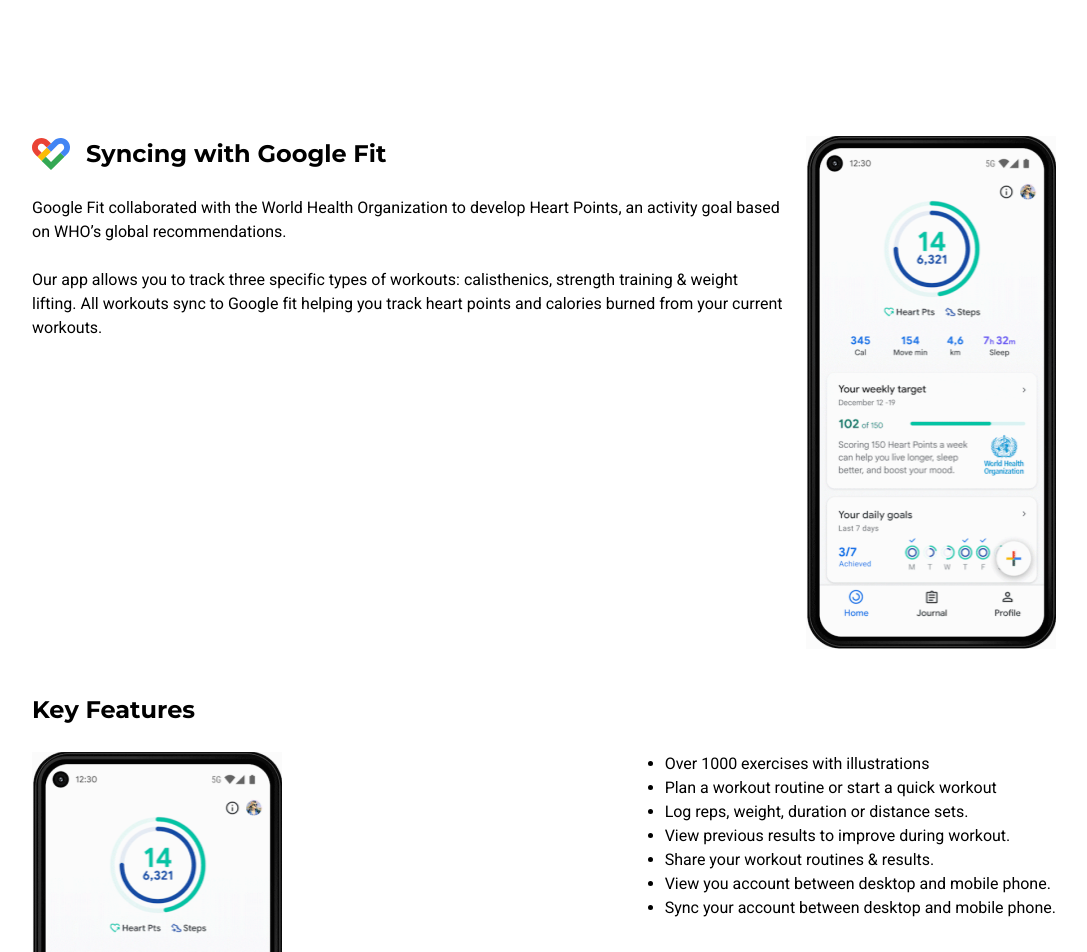
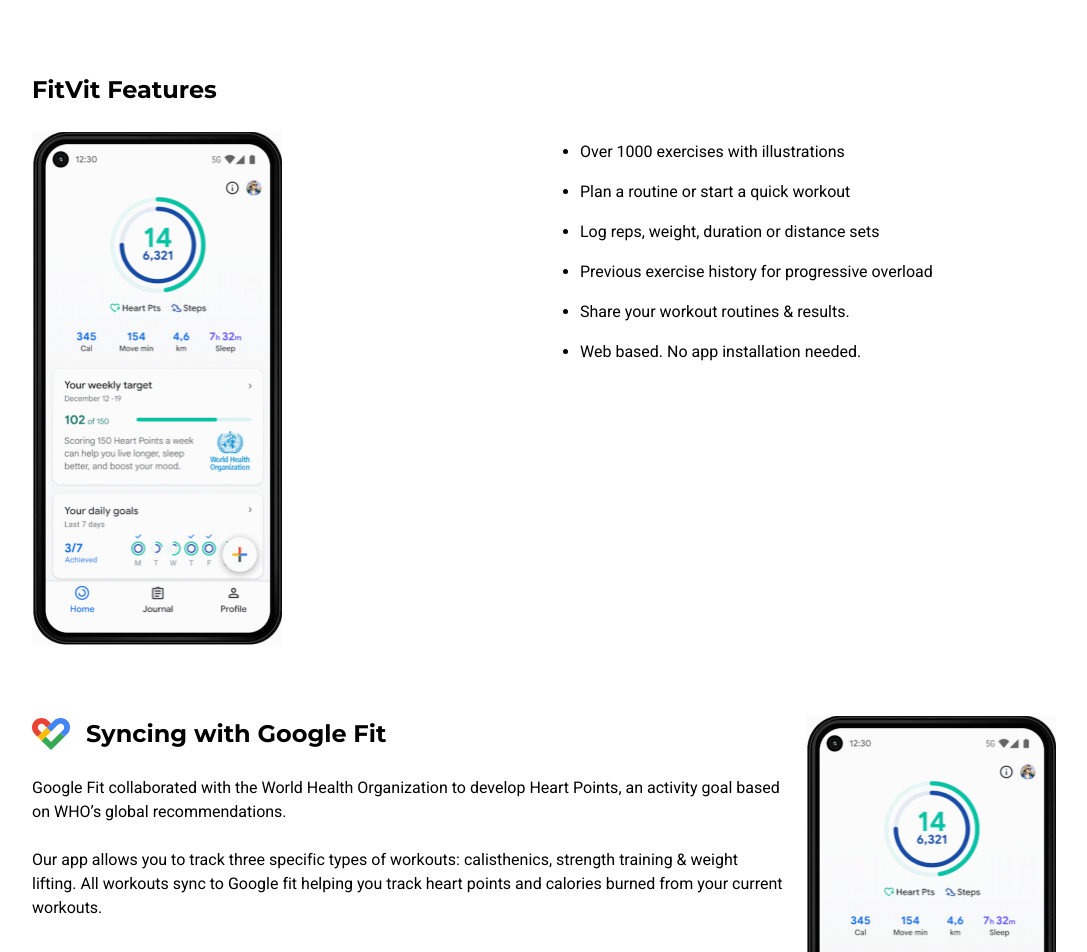
Before and after one commit to JGSolutions/fitvitfitness, a Next.js app: page / in a window 1280 px wide. Shown: the part 560-1512 px from the top of the page, without its empty margins (96-1183 px from the left). Built offline with nearby package versions, Linux system fonts and the light colour scheme.

Commit message:
css touchups for footer

```diff
--- a/components/footer/footer.js
+++ b/components/footer/footer.js
@@ -21,9 +21,9 @@ export default function Footer() {
           </div>
         </div>
 
-        {/* <div style={{ display: 'flex', fontSize: '12px'}}>
-          © 2022 JGSolutions. All right reserved.
-        </div> */}
+        <div style={{ display: 'flex', fontSize: '12px', width: '100%', justifyContent: 'center'}}>
+          <div>© 2022 Created by </div><a href="https://www.jgsolutions.ca" style={{display: 'block'}}>JGSolutions</a>
+        </div>
     </footer>
   );
 }
--- a/pages/index.js
+++ b/pages/index.js
@@ -51,6 +51,30 @@ export default function Home() {
           </div>
         </section>
 
+        <section style={{ display: 'flex', flexDirection: 'column', width: '100%', maxWidth: '1024px'}}>
+          <h2 className={styles.subTitle} style={{ marginBottom: '24px'}}>FitVit Features</h2>
+          <div className={styles.keyFeatures}>
+            <div className={styles.screenShots}>
+              <Image
+                    width={250}
+                    height={513}
+                    src="/google-fit-app.png"
+                    alt="Google Fit App"
+                  />
+            </div>
+            <div className={styles.featuresList}>
+              <ul className={styles.list}>
+                <li>Over 1000 exercises with illustrations</li>
+                <li>Plan a routine or start a quick workout</li>
+                <li>Log reps, weight, duration or distance sets</li>
+                <li>Previous exercise history for progressive overload</li>
+                <li>Share your workout routines & results.</li>
+                <li>Web based. No app installation needed.</li>
+              </ul>
+            </div>
+          </div>
+        </section>
+
         <section className={utilsStyle.sections}>
           <div className={styles.googleFitContainer}>
             <div className={styles.googleFitHeader}>
@@ -83,31 +107,6 @@ export default function Home() {
           </div>
         </section>
 
-        <section style={{ display: 'flex', flexDirection: 'column', width: '100%', maxWidth: '1024px'}}>
-          <h2 className={styles.subTitle} style={{ marginBottom: '24px'}}>Key Features</h2>
-          <div className={styles.keyFeatures}>
-            <div className={styles.screenShots}>
-              <Image
-                    width={250}
-                    height={513}
-                    src="/google-fit-app.png"
-                    alt="Google Fit App"
-                  />
-            </div>
-            <div className={styles.featuresList}>
-              <ul>
-                <li>Over 1000 exercises with illustrations</li>
-                <li>Plan a workout routine or start a quick workout</li>
-                <li>Log reps, weight, duration or distance sets.</li>
-                <li>View previous results to improve during workout.</li>
-                <li>Share your workout routines & results.</li>
-                <li>View you account between desktop and mobile phone.</li>
-                <li>Sync your account between desktop and mobile phone.</li>
-              </ul>
-            </div>
-          </div>
-        </section>
-
         {/* <section>
           <h2>Track Progress (Coming Soon)</h2>
           <ul>
--- a/styles/Home.module.css
+++ b/styles/Home.module.css
@@ -41,13 +41,22 @@
   justify-content: space-between;
 }
 
-.keyFeatures .featuresList{
+.keyFeatures .featuresList {
   order: 2;
+  width: 50%;
 }
 
-.keyFeatures .screenShots{
+.keyFeatures .screenShots {
   order: 1;
+  width: 50%;
 }
+
+.featuresList .list {
+  line-height: 2.5rem;
+  font-size: 16px;
+  padding-left: 36px;
+}
+
 
 @media (max-width: 700px) {
   .googleFitContainer {
@@ -63,14 +72,16 @@
     flex-direction: column;
   }
 
-  .keyFeatures .screenShots{
+  .keyFeatures .screenShots {
     text-align: center;
     order: 2;
+    width: 100%;
   }
 
-  .keyFeatures .featuresList{
+  .keyFeatures .featuresList {
     order: 1;
-    margin-bottom: 16px;
+    margin-bottom: 36px;
+    width: 100%;
   }
 }
 
```
